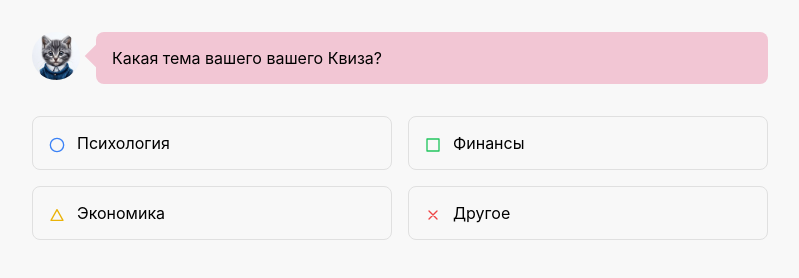
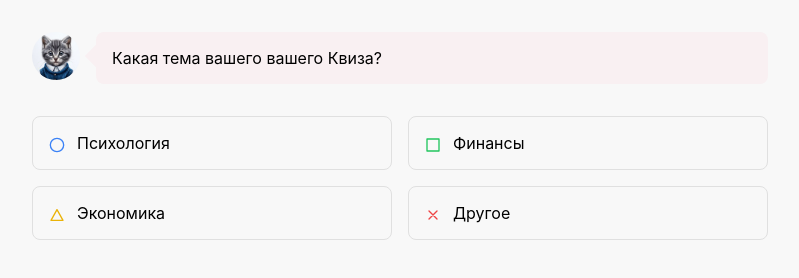
Before and after one commit to sam5213/orderQuizBot, a plain HTML site: page index.html in a window 1280 px wide. Both pictures are taken after a click on the button "Поехали!". Shown: the whole page, without its empty margins (240-1039 px from the left). Drawn offline with Linux system fonts and the light colour scheme.

Commit message:
Update styles.css

```diff
--- a/styles.css
+++ b/styles.css
@@ -131,7 +131,7 @@ h1 {
 }
 
 .question-bubble {
-  background-color: #f2c6d4;
+  background-color: #f9f0f2;
   padding: 1rem;
   border-radius: 8px;
   position: relative;
@@ -146,7 +146,7 @@ h1 {
   width: 16px;
   height: 16px;
 /*   background-color: #f0f0f0; */
-  background-color: #f2c6d4;
+  background-color: #f9f0f2;
   transform: rotate(45deg);
 }
 
```
